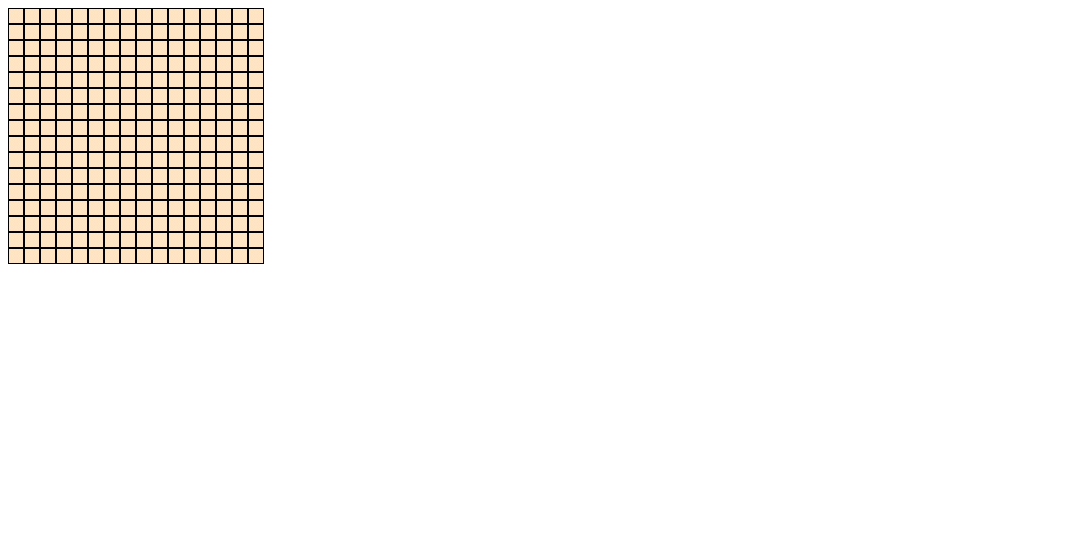
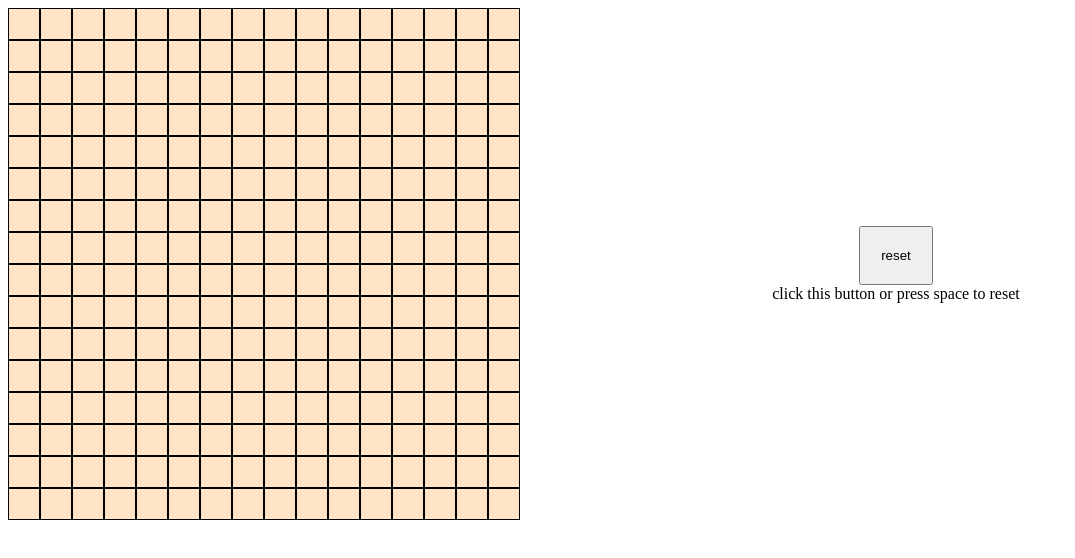
Before and after one commit to Nilej24/sketchpad, a plain HTML site: page index.html in a window 1280 px wide. Shown: the whole page, without its empty margins (0-1075 px from the left). Drawn offline with Linux system fonts and the light colour scheme.

Commit message:
added the drawing thing, added reset button, got square resizing to work, did a bit of styling

```diff
--- a/index.html
+++ b/index.html
@@ -1,7 +1,7 @@
 <!DOCTYPE html>
 <html lang="en">
 <head>
-	<title>draw something cool</title>
+	<title>draw me something cool</title>
 	<meta charset="UTF-8">
 	<meta http-equiv="X-UA-Compatible" content="IE=edge">
 	<meta name="viewport" content="width=device-width, initial-scale=1.0">
@@ -10,5 +10,9 @@
 </head>
 <body>
 	<div class="container"></div>
+	<div class="right">
+		<button>reset</button>
+		<div class="reset-text">click this button or press space to reset</div>
+	</div>
 </body>
 </html>
--- a/script.js
+++ b/script.js
@@ -1,12 +1,40 @@
+const resetButton = document.querySelector("button");
 const container = document.querySelector(".container");
-container.style.width = 16 * 16 + "px";
 
-for(let x = 0; x < 16; x++)
-	for(let y = 0; y < 16; y++) {
+function reset(sideSquares) {
 
-		const div = document.createElement("div");
-		container.append(div);
+	document.querySelectorAll(".container > *").forEach(square => square.remove());
 
-	}
+	const squareSize = 512 / sideSquares;
 
-console.log("js working");
+	for(let x = 0; x < sideSquares; x++)
+		for(let y = 0; y < sideSquares; y++) {
+
+			const div = document.createElement("div");
+			div.style.cssText = `width: ${squareSize}px; height: ${squareSize}px;`;
+			div.addEventListener("mouseover", function (ev) {
+
+				ev.target.style.backgroundColor = "black";
+
+			});
+			container.append(div);
+
+		}
+
+}
+
+function promptReset() {
+
+	const sideSquares = +prompt("enter the amount of squares per side. it's gotta be between 1 and 100", "16");
+
+	if(!sideSquares || sideSquares < 1 || sideSquares > 100)
+		console.log("enter a size within the range");
+	else
+		reset(sideSquares);
+
+}
+
+resetButton.onclick = promptReset;
+document.addEventListener("keydown", ev => {if(ev.key == " ") promptReset();})
+
+reset(16);
--- a/style.css
+++ b/style.css
@@ -1,16 +1,51 @@
+body {
+
+	display: flex;
+	align-items: center;
+
+}
+
 .container {
 
 	display: flex;
 	flex-wrap: wrap;
+	width: 512px;
+	flex-shrink: 0;
 
 }
 
 .container div {
 
-	width: 16px;
-	height: 16px;
+	width: 32px;
+	height: 32px;
 	border: 1px black solid;
 	box-sizing: border-box;
 	background-color: bisque;
 
 }
+
+.right {
+
+	display: flex;
+	flex-direction: column;
+	justify-content: center;
+	align-items: center;
+	text-align: center;
+
+	flex: 1 1 0;
+
+}
+
+button {
+
+	display: box;
+	margin: auto;
+	padding: 20px;
+
+}
+
+.reset-text {
+
+	width: auto;
+
+}
```
